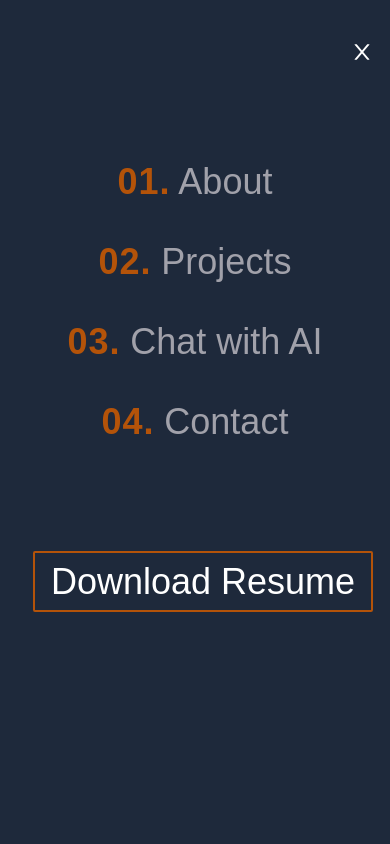
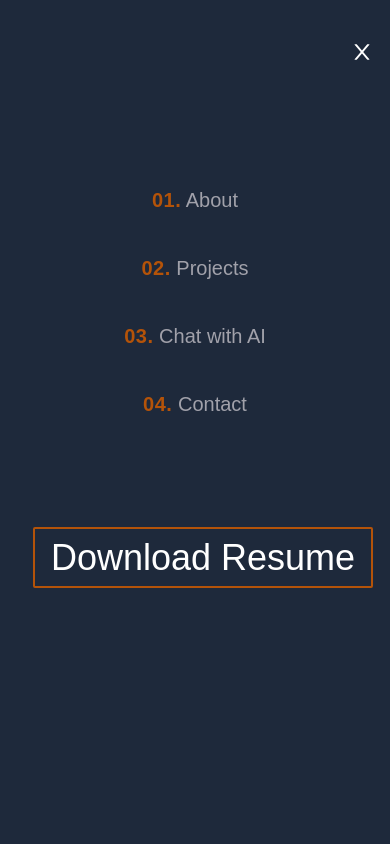
Before and after one commit to pacodinucci/portfolio, a Next.js app: page / in a window 390 px wide. Both pictures are taken after a click on the button 362 px from the left and 52 px from the top of the page. Shown: the top 844 px of the page. Built offline with nearby package versions, Linux system fonts and the light colour scheme; a web font is replaced by a local one.

Commit message:
menu responsive font size

```diff
--- a/app/page.js
+++ b/app/page.js
@@ -52,10 +52,10 @@ export default function Home() {
                 className='md:hidden w-full h-full absolute inset-0 bg-slate-800 z-40'
                   onClick={toggleMenu}>
                     <ul className='flex flex-col justify-center items-center align-middle h-full gap-10'>
-                      <li className='text-zinc-400 text-4xl cursor-pointer hover:text-white'><span className='text-amber-700 font-bold tracking-wide'>01.</span> About</li>
-                      <li className='text-zinc-400 text-4xl cursor-pointer hover:text-white'><span className='text-amber-700 font-bold tracking-wide'>02.</span> Projects</li>
-                      <li className='text-zinc-400 text-4xl cursor-pointer hover:text-white'><span className='text-amber-700 font-bold tracking-wide'>03.</span> Chat with AI</li>
-                      <li className='text-zinc-400 text-4xl cursor-pointer hover:text-white'><span className='text-amber-700 font-bold tracking-wide'>04.</span> Contact</li>
+                      <li className='text-zinc-400 text-xl cursor-pointer hover:text-white'><span className='text-amber-700 font-bold tracking-wide'>01.</span> About</li>
+                      <li className='text-zinc-400 text-xl cursor-pointer hover:text-white'><span className='text-amber-700 font-bold tracking-wide'>02.</span> Projects</li>
+                      <li className='text-zinc-400 text-xl cursor-pointer hover:text-white'><span className='text-amber-700 font-bold tracking-wide'>03.</span> Chat with AI</li>
+                      <li className='text-zinc-400 text-xl cursor-pointer hover:text-white'><span className='text-amber-700 font-bold tracking-wide'>04.</span> Contact</li>
                       <li className='py-20'><a href="/resume.pdf" className='border-2 border-amber-700 rounded-sm text-white text-4xl px-4 py-2 ml-4 hover:bg-amber-700 transition-bg'>Download Resume</a></li>
                     </ul>
                   </div>
```
